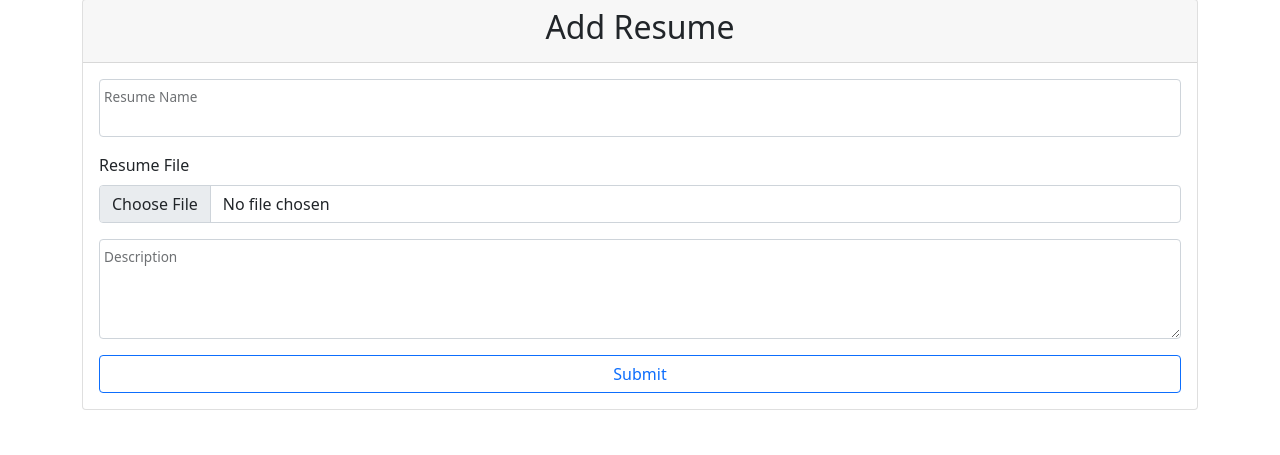
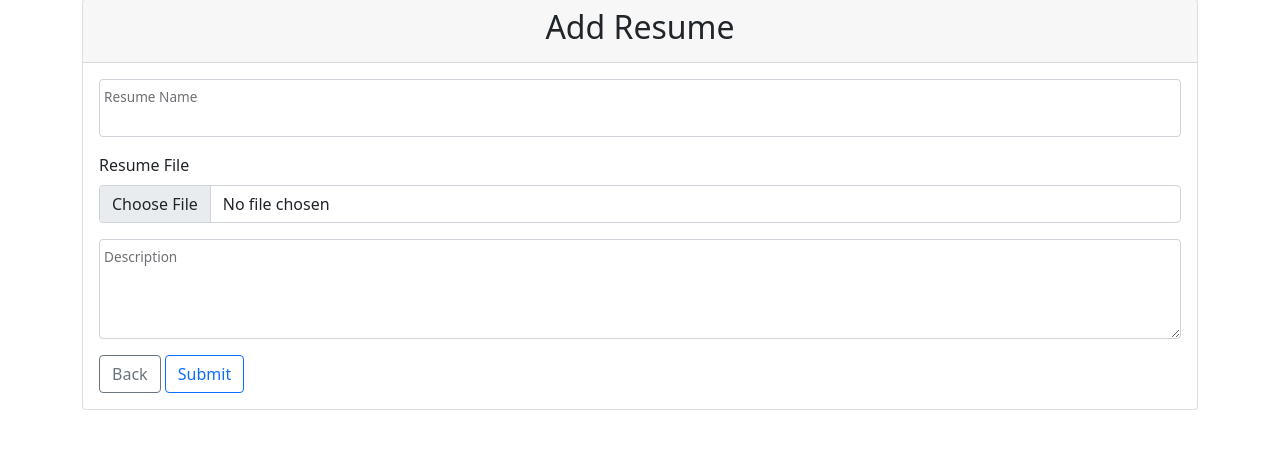
Before and after one commit to aesavas/JobHunter, a Django app: page /dashboard/add-resume/ in a window 1280 px wide. Shown: the part 105-560 px from the top of the page. Run offline with Django 3.2, Linux system fonts and the light colour scheme; some libraries are stand-ins or nearby versions.

Commit message:
Back button added to add skill, job and resume pages.

```diff
--- a/app/jobs/templates/jobs/add-job.html
+++ b/app/jobs/templates/jobs/add-job.html
@@ -47,7 +47,8 @@
                             <label for="comments">Comments</label>
                         </div>
                         <div class="col-12">
-                            <input type="submit" value="Submit" class="btn btn-outline-primary form-control">
+                            <a href="{% url 'dashboard:dashboard' %}" class="btn btn-outline-secondary">Back</a>
+                            <input type="submit" value="Submit" class="btn btn-outline-primary">
                         </div>
                     </form>
                 </div>
--- a/app/jobs/templates/jobs/add-resume.html
+++ b/app/jobs/templates/jobs/add-resume.html
@@ -28,7 +28,8 @@
                             <label for="description">Description</label>
                         </div>
                         <div class="col-12">
-                            <input type="submit" value="Submit" class="btn btn-outline-primary form-control">
+                            <a href="{% url 'dashboard:dashboard' %}" class="btn btn-outline-secondary">Back</a>
+                            <input type="submit" value="Submit" class="btn btn-outline-primary">
                         </div>
                     </form>
                 </div>
--- a/app/users/templates/users/add-skill.html
+++ b/app/users/templates/users/add-skill.html
@@ -26,6 +26,7 @@
                                         </div>
                                         {% endfor %}
                                         <div class="d-flex justify-content-center mx-4 mb-3 mb-lg-4">
+                                            <a href="{% url 'dashboard:dashboard' %}" class="btn btn-secondary btn-lg me-3">Back</a>
                                             <button type="submit" class="btn btn-warning btn-lg">Add Skill</button>
                                         </div>
                                     </form>
```
